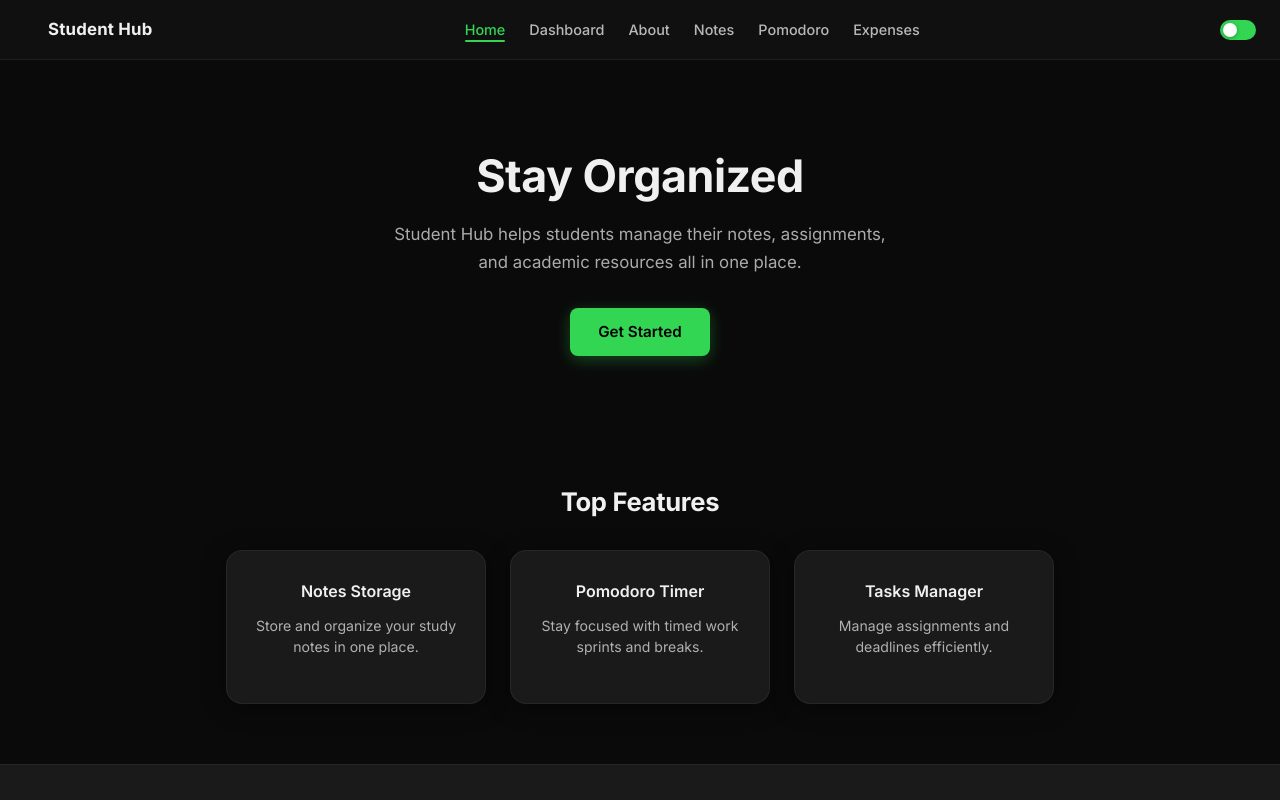
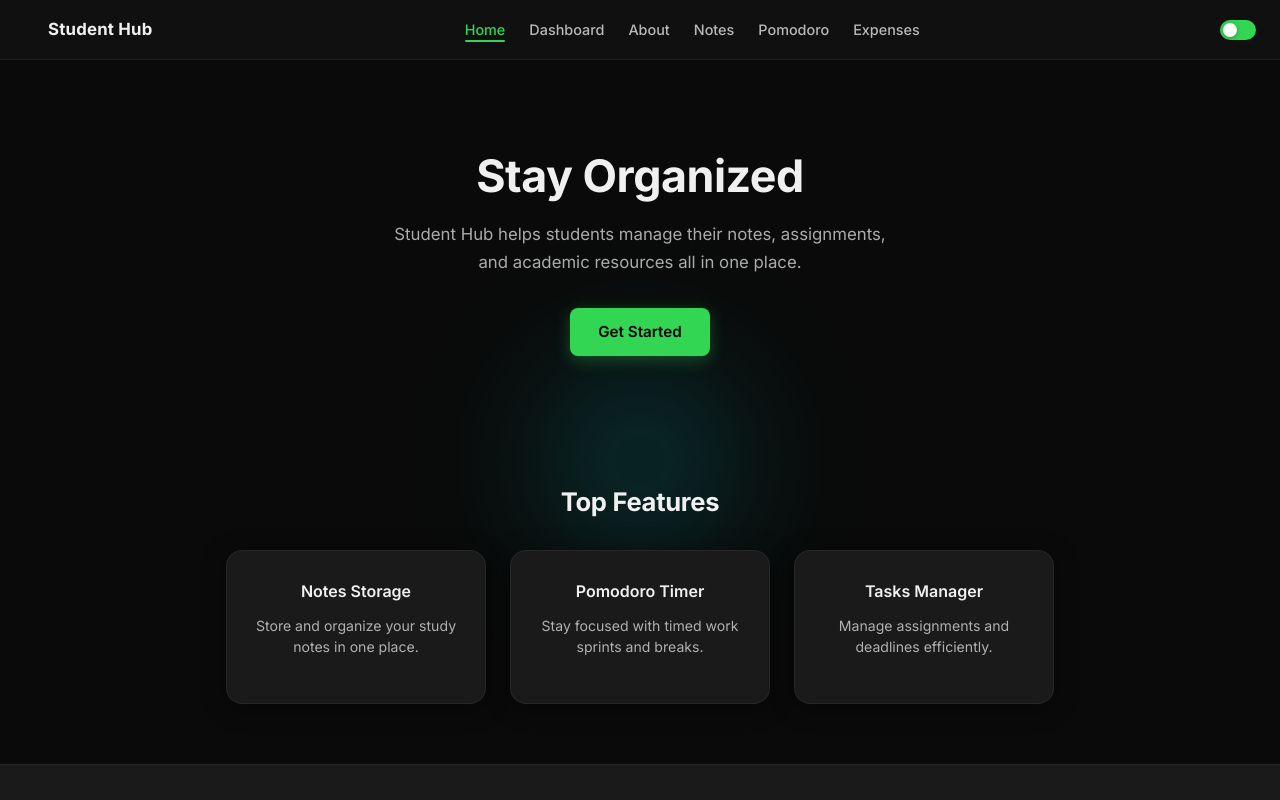
Before and after one commit to AdvaitZeroSix/studenthub_react, a React (Vite) app: page / in a window 1280 px wide. Shown: the top 800 px of the page. Built offline with nearby package versions, Linux system fonts and the light colour scheme.

Commit message:
added some ui changes

```diff
--- a/src/App.jsx
+++ b/src/App.jsx
@@ -7,13 +7,14 @@ import Dashboard from './pages/Dashboard.jsx'
 import Notes from './pages/Notes.jsx'
 import Pomodoro from './pages/Pomodoro.jsx'
 import Expenses from './pages/Expenses.jsx'
+import CursorGlow from "./components/CursorGlow"
 import './styles/App.css'
 
 function App() {
   return (
     <>
       <Navbar />
-
+      <CursorGlow />
       <Routes>
         <Route path="/" element={<Home />} />
         <Route path="/dashboard" element={<Dashboard />} />
--- /dev/null
+++ b/src/components/CursorGlow.jsx
@@ -0,0 +1,41 @@
+import { useEffect, useRef } from "react";
+
+function CursorGlow() {
+  const glowRef = useRef(null);
+
+  useEffect(() => {
+    let mouseX = window.innerWidth / 2;
+    let mouseY = window.innerHeight / 2;
+
+    let currentX = mouseX;
+    let currentY = mouseY;
+
+    const handleMouseMove = (e) => {
+      mouseX = e.clientX;
+      mouseY = e.clientY;
+    };
+
+    window.addEventListener("mousemove", handleMouseMove);
+
+    function animate() {
+      currentX += (mouseX - currentX) * 0.08;
+      currentY += (mouseY - currentY) * 0.08;
+
+      if (glowRef.current) {
+        glowRef.current.style.transform = `translate(${currentX}px, ${currentY}px) translate(-50%, -50%)`;
+      }
+
+      requestAnimationFrame(animate);
+    }
+
+    animate();
+
+    return () => {
+      window.removeEventListener("mousemove", handleMouseMove);
+    };
+  }, []);
+
+  return <div ref={glowRef} className="cursor-glow"></div>;
+}
+
+export default CursorGlow;
--- a/src/styles/App.css
+++ b/src/styles/App.css
@@ -1018,3 +1018,23 @@ footer{
 .expense-delete:hover{
     background:#e03b3b;
 }
+.cursor-glow {
+    position: fixed;
+    width: 320px;
+    height: 320px;
+    border-radius: 50%;
+
+    pointer-events: none;
+
+    z-index: -1;
+
+    background: radial-gradient(
+        circle,
+        rgba(0, 255, 255, 0.18) 0%,
+        rgba(0, 255, 255, 0.10) 30%,
+        rgba(0, 255, 255, 0.03) 55%,
+        transparent 80%
+    );
+
+    filter: blur(55px);
+}
```
